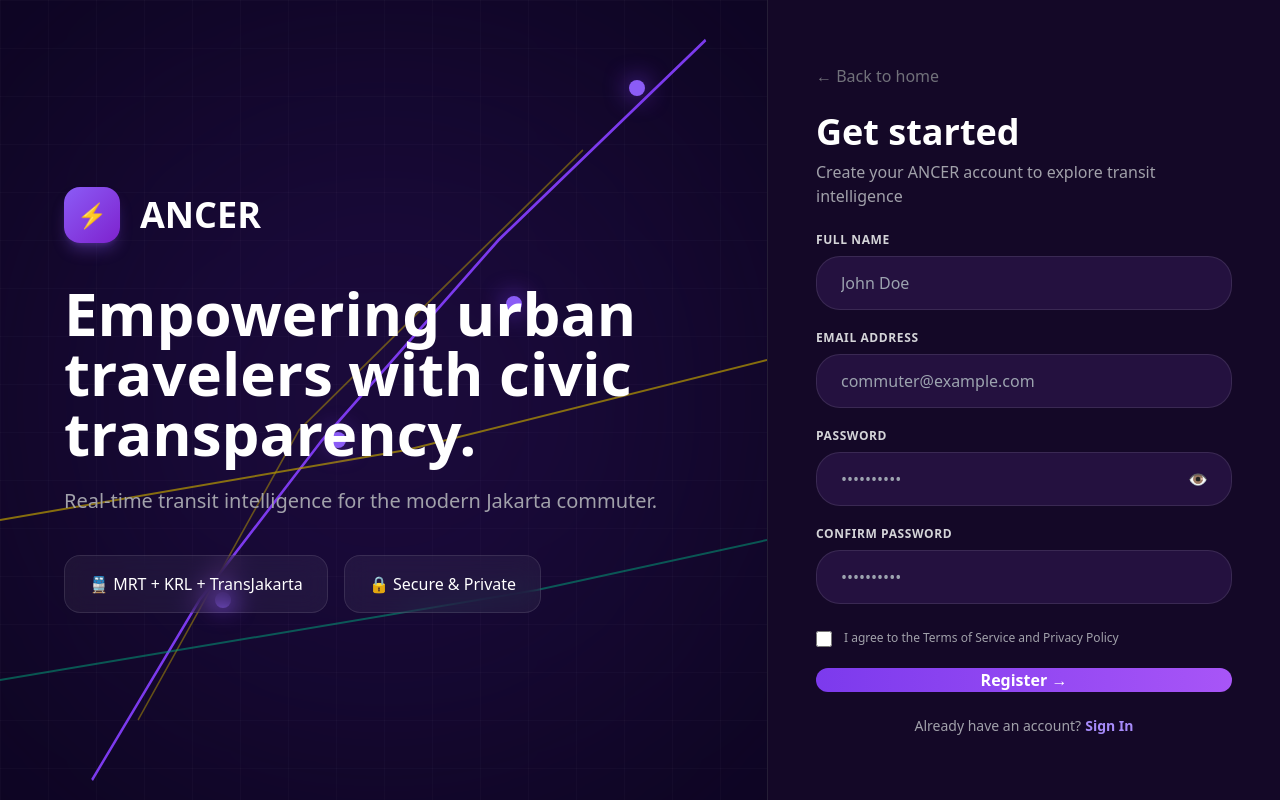
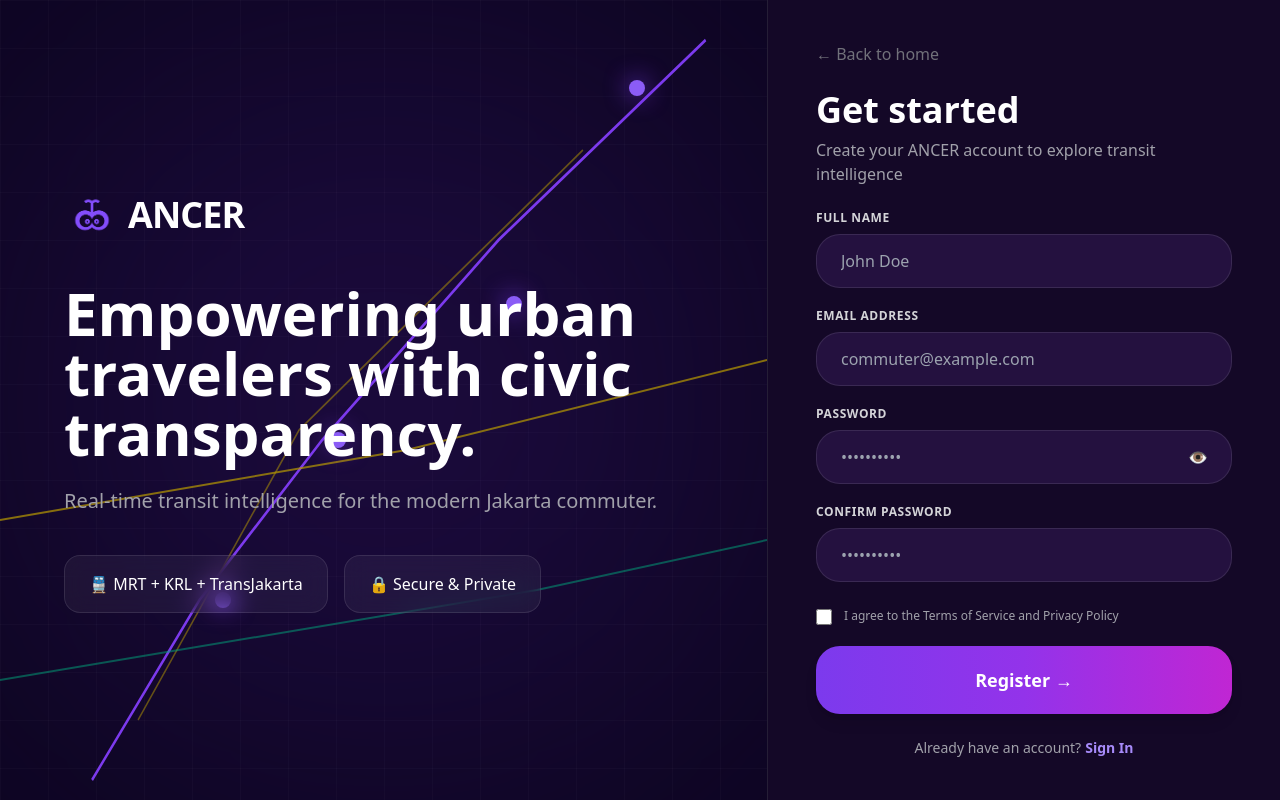
Before and after one commit to farrelabdaaghazka/Ancer, a React (Vite) app: page /register in a window 1280 px wide. Built offline with nearby package versions, Linux system fonts and the light colour scheme.

Commit message:
fix: memperbaiki tombol registrasi

```diff
--- a/src/pages/Register.jsx
+++ b/src/pages/Register.jsx
@@ -1,5 +1,6 @@
 import React, { useState } from "react";
 import { useNavigate } from "react-router-dom";
+import ancerLogo from "../assets/logo/ancer logo.png";
 
 export default function RegisterPage() {
   const navigate = useNavigate();
@@ -107,19 +108,18 @@ export default function RegisterPage() {
                 className="relative z-10 flex flex-col justify-center px-10 xl:px-16 2xl:px-24 py-12"
             >
                 {/* LOGO */}
-                <div className="flex items-center gap-5 mb-10">
-                    <div
-                        className="w-14 h-14 rounded-2xl bg-gradient-to-br
-                        from-violet-500 to-purple-700
-                        flex items-center justify-center
-                        shadow-lg shadow-violet-500/30"
-                    >
-                        <span className="text-2xl">⚡</span>
-                    </div>
-                    <h1 className="font-bold text-3xl xl:text-4xl">
+            <div className="flex items-center gap-2 mb-10">
+                    <img
+                        src={ancerLogo}
+                        alt="Ancer Logo"
+                        className="w-14 h-14 object-contain"
+                    />
+
+                    <h1 className="font-black text-3xl xl:text-4xl tracking-tight">
                         ANCER
                     </h1>
                 </div>
+
 
                 {/* TITLE */}
                 <h2
@@ -267,7 +267,7 @@ export default function RegisterPage() {
                     {/* BUTTON */}
                     <button
                         type="submit"
-                        className="w-full py-4.5 rounded-3xl font-bold text-base bg-gradient-to-r from-[#7C3AED] to-[#A855F7] hover:opacity-90 transition mt-2"
+                        className="w-full py-5 rounded-3xl font-bold text-lg text-white bg-gradient-to-r from-violet-600 via-purple-600 to-fuchsia-600 hover:opacity-95 hover:scale-[1.01] transition-all duration-200 shadow-lg shadow-purple-500/3xl mt-2"
                     >
                         Register →
                     </button>
```
